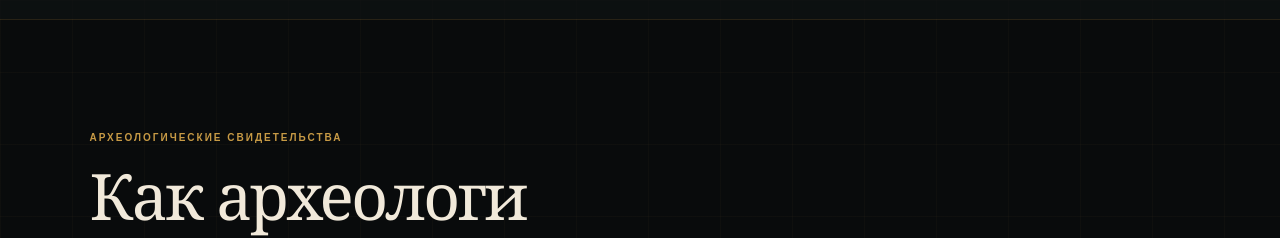
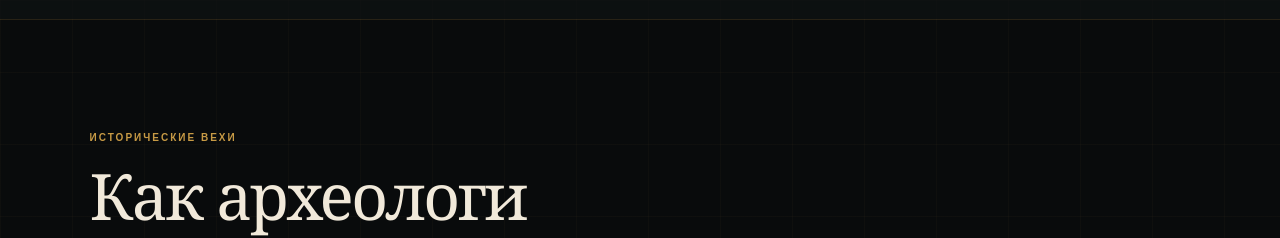
Before and after one commit to barzugini/atlas-izobreteniy, a Next.js app: page /inventions/ochag/ in a window 1280 px wide. Shown: the part 2160-2398 px from the top of the page. Built offline with nearby package versions, Linux system fonts and the light colour scheme.

Commit message:
Обобщить заголовок исторических вех

```diff
--- a/app/inventions/[slug]/page.tsx
+++ b/app/inventions/[slug]/page.tsx
@@ -81,7 +81,7 @@ export default async function InventionPage({ params }: { params: Promise<{ slug
       </section>
 
       <section className={styles.evidenceSection}>
-        <div className={styles.sectionTitle}><p className={styles.eyebrow}>Археологические свидетельства</p><h2>{item.evidenceTitle}</h2></div>
+        <div className={styles.sectionTitle}><p className={styles.eyebrow}>Исторические вехи</p><h2>{item.evidenceTitle}</h2></div>
         <div className={styles.timeline}>
           {item.evidence.map((entry) => (
             <article key={entry.title}><time>{entry.date}</time><div><h3>{entry.title}</h3><p>{entry.text}</p></div></article>
```
